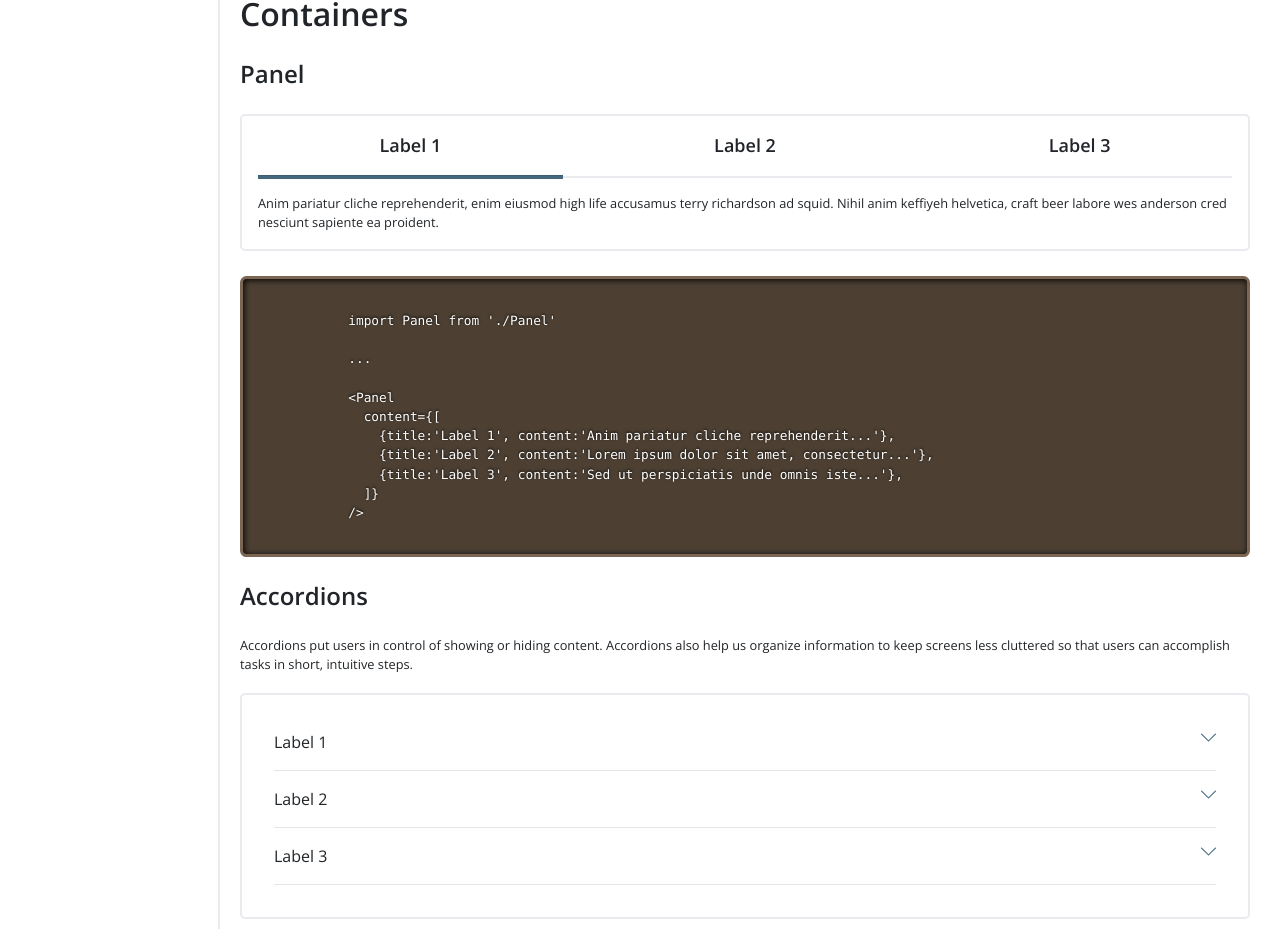
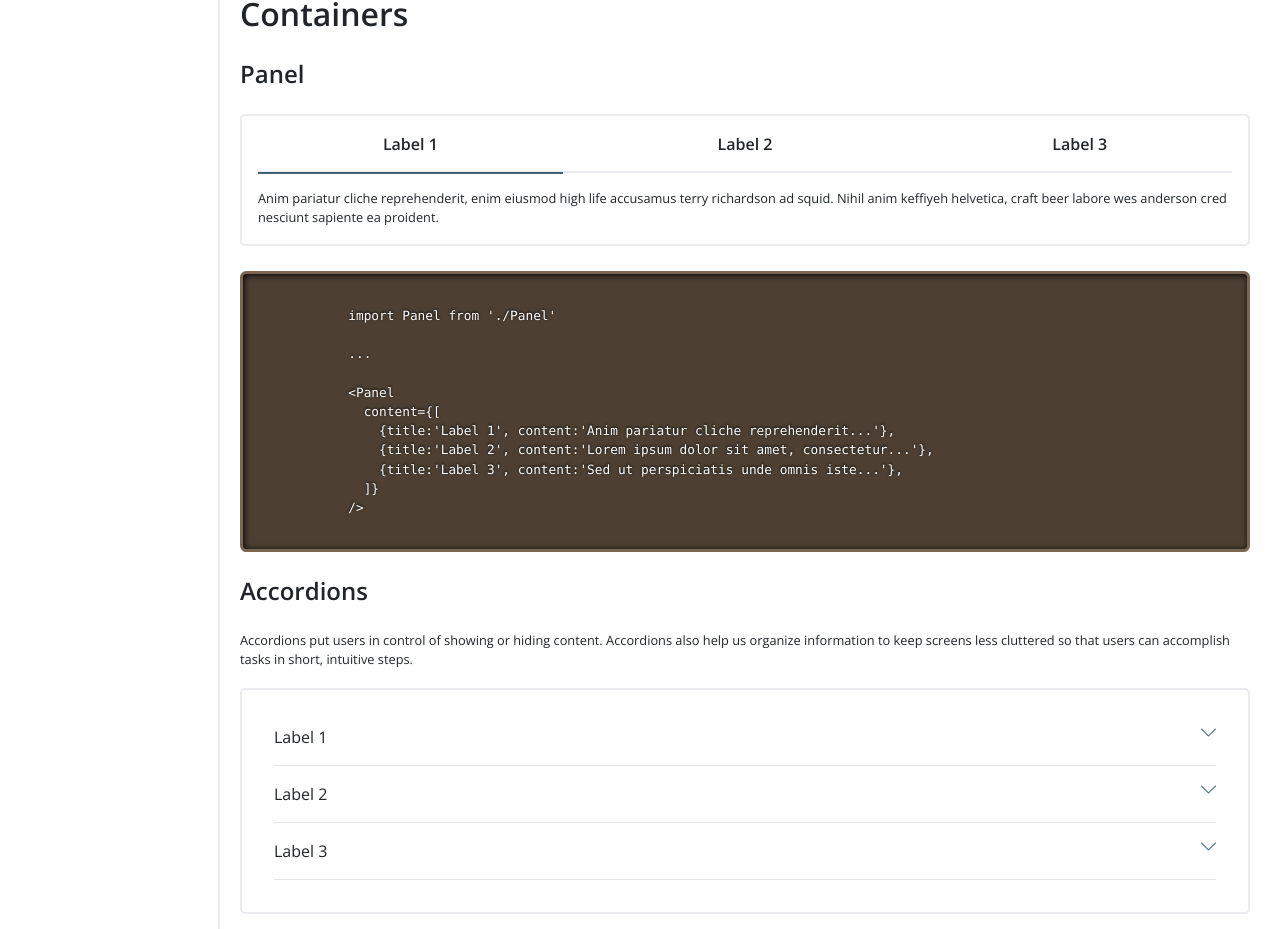
Before and after one commit to sdlc-design-system/sdlc-design-system, a React (Create React App) app: page / in a window 1280 px wide. Shown: the part 9039-9968 px from the top of the page. Built offline with nearby package versions, Linux system fonts and the light colour scheme.

Commit message:
panel label added labels16 in classname. heavyDivider changed to 1px

```diff
--- a/src/App.scss
+++ b/src/App.scss
@@ -234,7 +234,7 @@ hr {
   margin-right: auto;
 }
 .heavyDivider {
-  height: 2px;
+  height: 1px;
   background-color: $brand;
 }
 
--- a/src/components/Panel.js
+++ b/src/components/Panel.js
@@ -1,7 +1,7 @@
 import React from 'react';
-import '../App.scss'
-import Row from "react-bootstrap/Row"
-import Col from "react-bootstrap/Col"
+import '../App.scss';
+import Row from 'react-bootstrap/Row';
+import Col from 'react-bootstrap/Col';
 import './componentStyles/Panel.scss';
 
 // see https://react-bootstrap.github.io/utilities/transitions/#collapse-props
@@ -9,48 +9,51 @@ class Panel extends React.Component {
   constructor(props, context) {
     super(props, context);
     this.state = {
-      openTab: [true,...Array(this.props.content.length-1).fill(false)],
+      openTab: [true, ...Array(this.props.content.length - 1).fill(false)],
       clearChoices: Array(this.props.content.length).fill(false)
-    }
-    this.props.content.forEach(()=>{
-      this.setState({openTab: [...this.state.openTab,false]})
-
-    })
+    };
+    this.props.content.forEach(() => {
+      this.setState({ openTab: [...this.state.openTab, false] });
+    });
   }
-  handleTabChange =(index)=>{
-    const openTab = [...this.state.clearChoices]
-    openTab[index] = !openTab[index]
+  handleTabChange = index => {
+    const openTab = [...this.state.clearChoices];
+    openTab[index] = !openTab[index];
     this.setState({
       openTab
-    })
-  }
+    });
+  };
 
   render() {
     return (
       <div>
         <Row>
-          {this.props.content.map((item,index)=>
-            <Col key={index} className="tabs" onClick={()=>this.handleTabChange(index)}>
-              <span style={{cursor:"pointer"}}>
-                {item.title}
-              </span>
-              <hr style={{
-                backgroundColor: "#44687D",
-                height: "3px",
-                opacity: this.state.openTab[index] ? 1:0,
-                transition: ".3s ease-in-out",
-
-                }}>
-              </hr>
+          {this.props.content.map((item, index) => (
+            <Col
+              key={index}
+              className="tabs labels16"
+              onClick={() => this.handleTabChange(index)}>
+              <span style={{ cursor: 'pointer' }}>{item.title}</span>
+              <hr
+                className="heavyDivider"
+                style={{
+                  // backgroundColor: '#44687D',
+                  // height: '3px',
+                  opacity: this.state.openTab[index] ? 1 : 0
+                  //   transition: '.3s ease-in-out'
+                }}
+              />
             </Col>
-          )}
+          ))}
         </Row>
-        <hr className="lightDivider lineUnderLabels"></hr>
-        {this.props.content.map((item,index)=>
-          <div key={index}>{this.state.openTab[index] ? item.content+' ' : ''}</div>
-        )}
+        <hr className="lightDivider lineUnderLabels" />
+        {this.props.content.map((item, index) => (
+          <div key={index}>
+            {this.state.openTab[index] ? item.content + ' ' : ''}
+          </div>
+        ))}
       </div>
     );
   }
 }
-export default Panel
+export default Panel;
--- a/src/components/componentStyles/Panel.scss
+++ b/src/components/componentStyles/Panel.scss
@@ -5,8 +5,6 @@
 }
 
 .tabs {
-  font-size: large;
-  font-weight: 600;
   text-align: center;
 }
 
```
